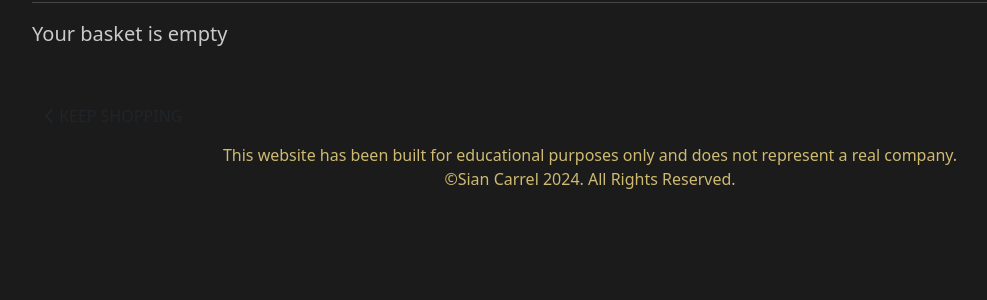
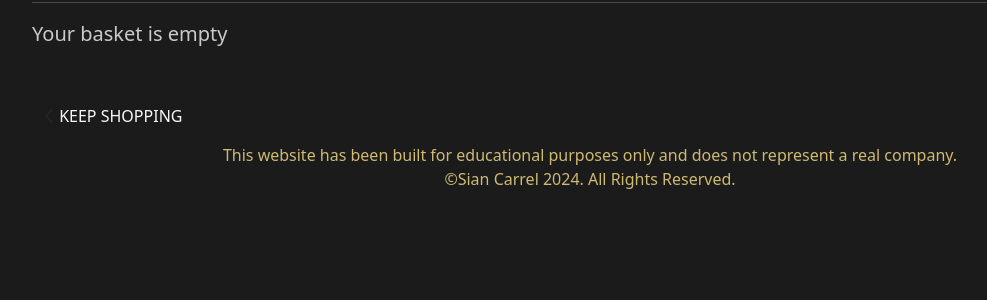
Before and after one commit to secarrel/Bike_Park_ecommerce, a Django app: template basket/templates/basket/basket.html in a window 1280 px wide. Shown: the part 235-535 px from the top of the page, without its empty margins (50-1037 px from the left). Run offline with Django 5.2, Linux system fonts and the light colour scheme; the template is opened without the code that fills it, so the values that code supplies are empty; some libraries are stand-ins or nearby versions.

Commit message:
Fix: styling of buttons so they can be read

```diff
--- a/basket/templates/basket/basket.html
+++ b/basket/templates/basket/basket.html
@@ -70,14 +70,14 @@
                 <span class="icon">
                     <i class="fas fa-chevron-left"></i>
                 </span>
-                <span class="text-uppercase">Keep Shopping</span>
+                <span class="text-uppercase text-light">Keep Shopping</span>
             </a>
             {% if basket_items %}
             <a href="{% url 'checkout' %}" class="btn">
                 <span class="icon">
                     <i class="fas fa-lock"></i>
                 </span>
-                <span class="text-uppercase">Secure checkout</span>
+                <span class="text-uppercase text-light">Secure checkout</span>
             </a>
             {% endif %}
         </div>
```
